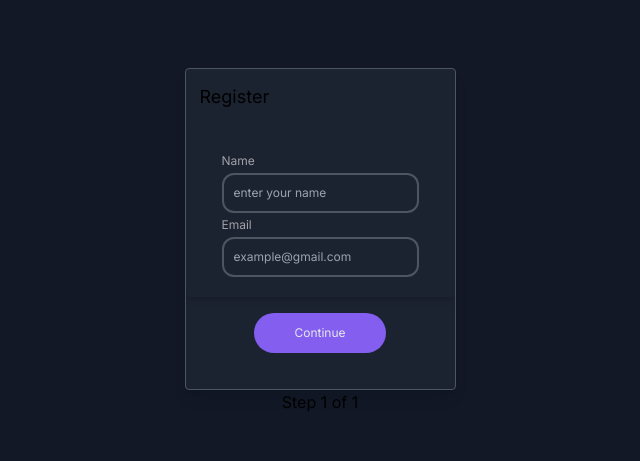
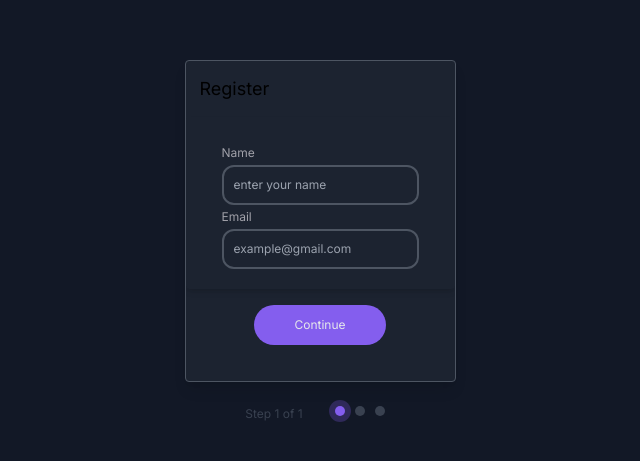
Before and after one commit to carmtsang/multi-step_form, a Next.js app: page / in a window 1280 px wide. Shown: the part 159-620 px from the top of the page, without its empty margins (320-960 px from the left). Built offline with nearby package versions, Linux system fonts and the light colour scheme.

Commit message:
add indicators

```diff
--- a/app/components/Steps.js
+++ b/app/components/Steps.js
@@ -1,9 +1,14 @@
 export default function Steps({ stepNum, totalSteps }) {
   return (
-    <div>
-      <p>
+    <div className="mt-6 flex space-x-8">
+      <p className="text-xs text-gray">
         Step {stepNum} of {totalSteps}
       </p>
+      <div className="flex pace-x-6">
+        <span className="flex w-2.5 h-2.5 me-2.5 bg-purple rounded-full ring-[6px] ring-purple/25" />
+        <span className="flex w-2.5 h-2.5 me-2.5 bg-gray rounded-full" />
+        <span className="flex w-2.5 h-2.5 me-2.5 bg-gray rounded-full" />
+      </div>
     </div>
   );
 }
```
